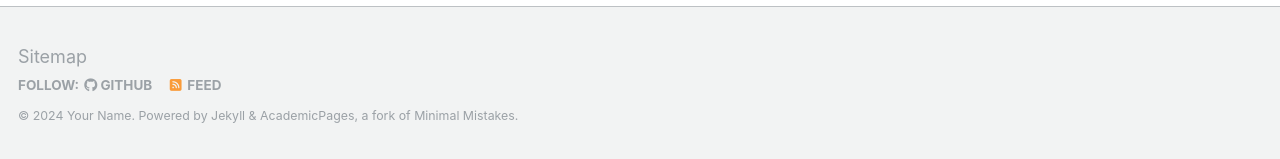
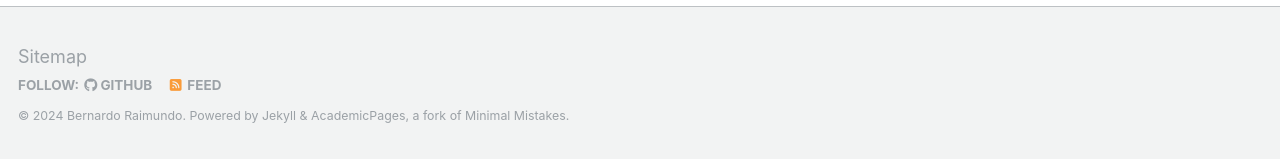
Before and after one commit to BernardoRaimundo/BernardoRaimundo.github.io, a Jekyll site: the page built from _pages/about.md, in a window 1280 px wide and 1177 px high. Shown: the part 1015-1174 px from the top of the window. Built offline with Jekyll 4.4.1, drawn with Linux system fonts in a browser that asks for light colours; some web fonts are replaced.

Commit message:
added name

```diff
--- a/_config.yml
+++ b/_config.yml
@@ -10,7 +10,7 @@
 locale                   : "en-US"
 title                    : "Bernardo Raimundo"
 title_separator          : "-"
-name                     : &name "Your Name"
+name                     : &name "Bernardo Raimundo"
 description              : &description "personal description"
 url                      : https://bernardoraimundo.github.io/ # the base hostname & protocol for your site e.g. "https://mmistakes.github.io"
 baseurl                  : "" # the subpath of your site, e.g. "/blog"
```
